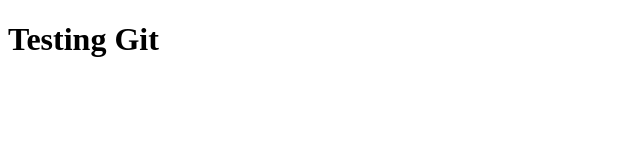
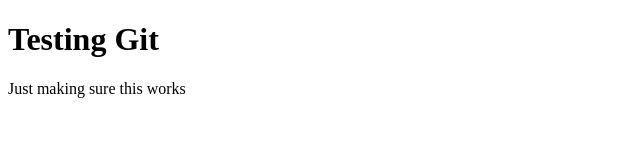
Before and after one commit to derrioncodes/git-testing-1, a plain HTML site: page index.html in a window 1280 px wide. Shown: the whole page, without its empty margins (0-640 px from the left). Drawn offline with Linux system fonts and the light colour scheme.

Commit message:
second timne making sure this works

```diff
--- a/index.html
+++ b/index.html
@@ -7,6 +7,7 @@
 </head>
 <body>
     <h1>Testing Git</h1>
+    <p>Just making sure this works</p>
 
 </body>
 </html>
```
